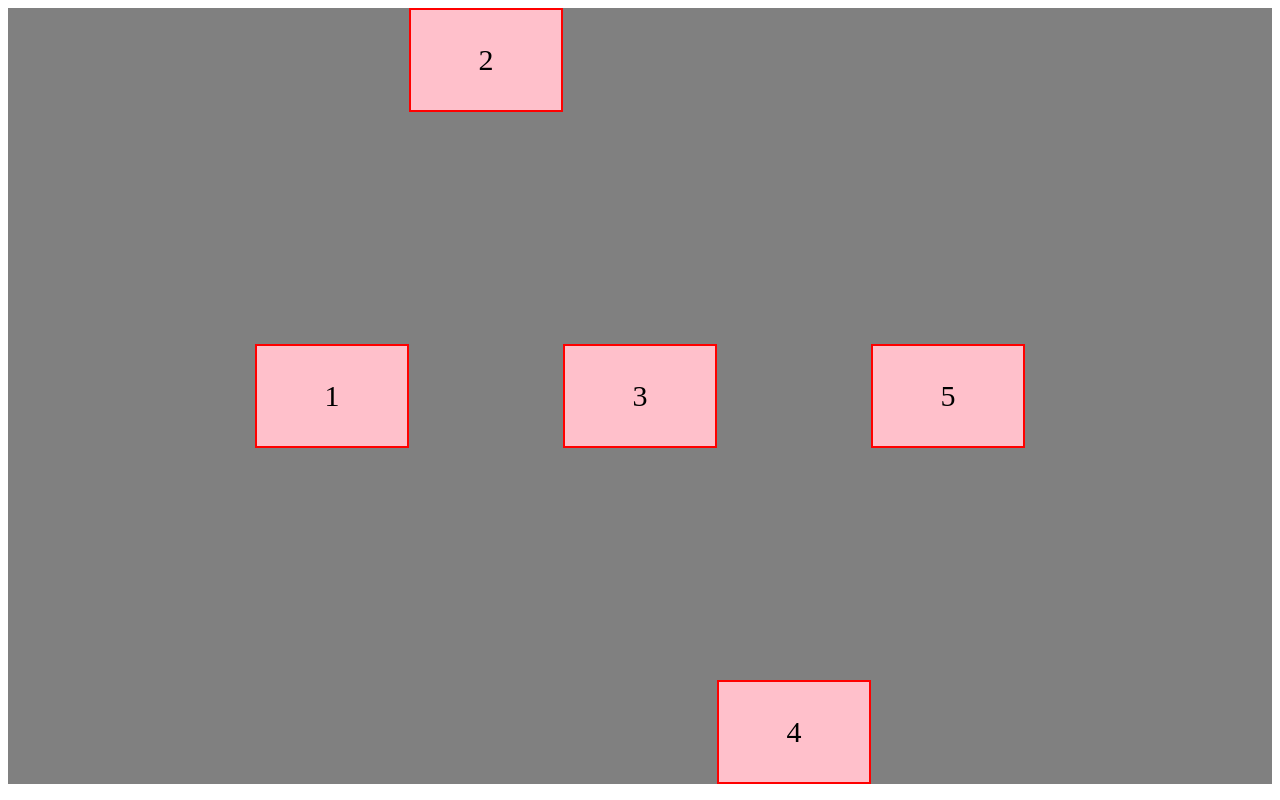
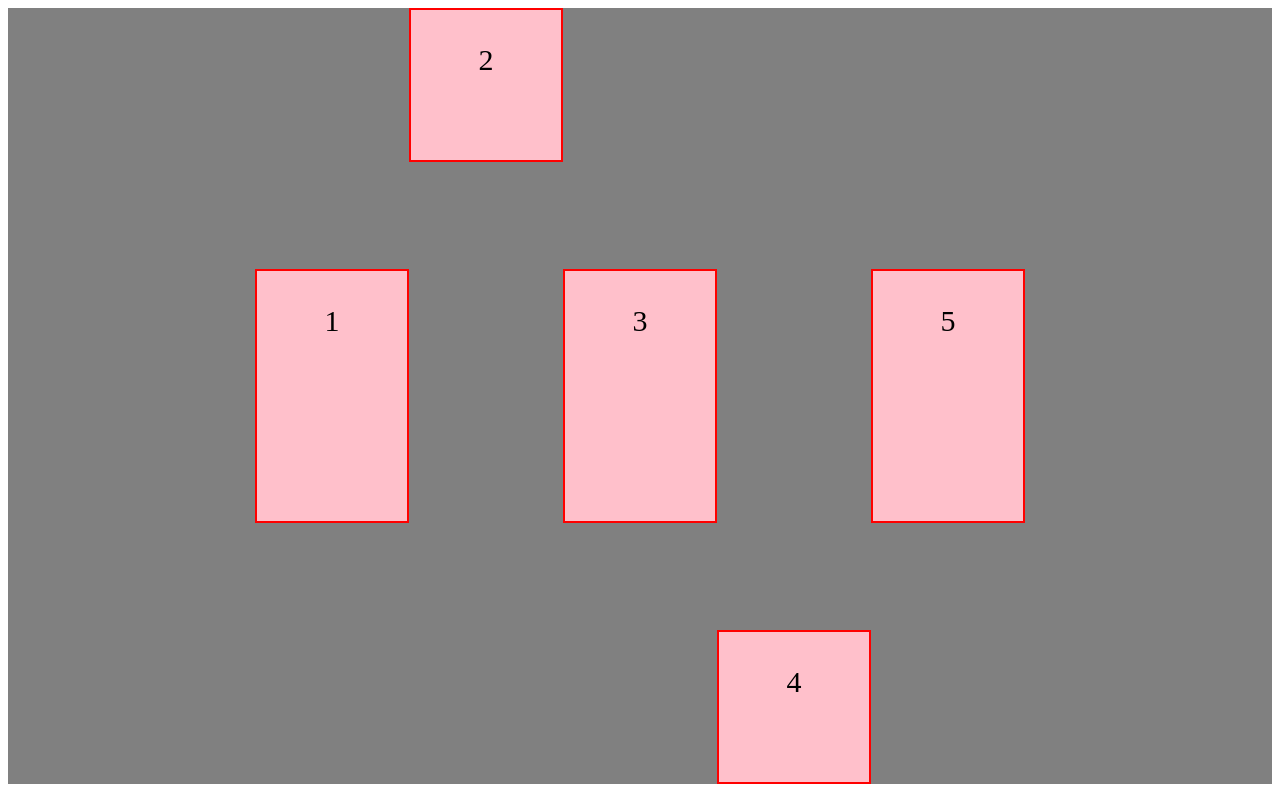
Before and after one commit to fmadihi/Flex_design, a plain HTML site: page index.html in a window 1280 px wide. Drawn offline with Linux system fonts and the light colour scheme.

Commit message:
Update style.css

```diff
--- a/style.css
+++ b/style.css
@@ -44,9 +44,14 @@ div.container{
 }
 div.container>div{
     width: 150px;
+    height: 250px;
     background-color: pink;
     border: 2px solid red;
     line-height: 100px;
     text-align: center;
     font-size: 30px;
 }
+div.container>div:nth-of-type(2n){
+height: 150px;
+flex-direction: column;
+}
```
